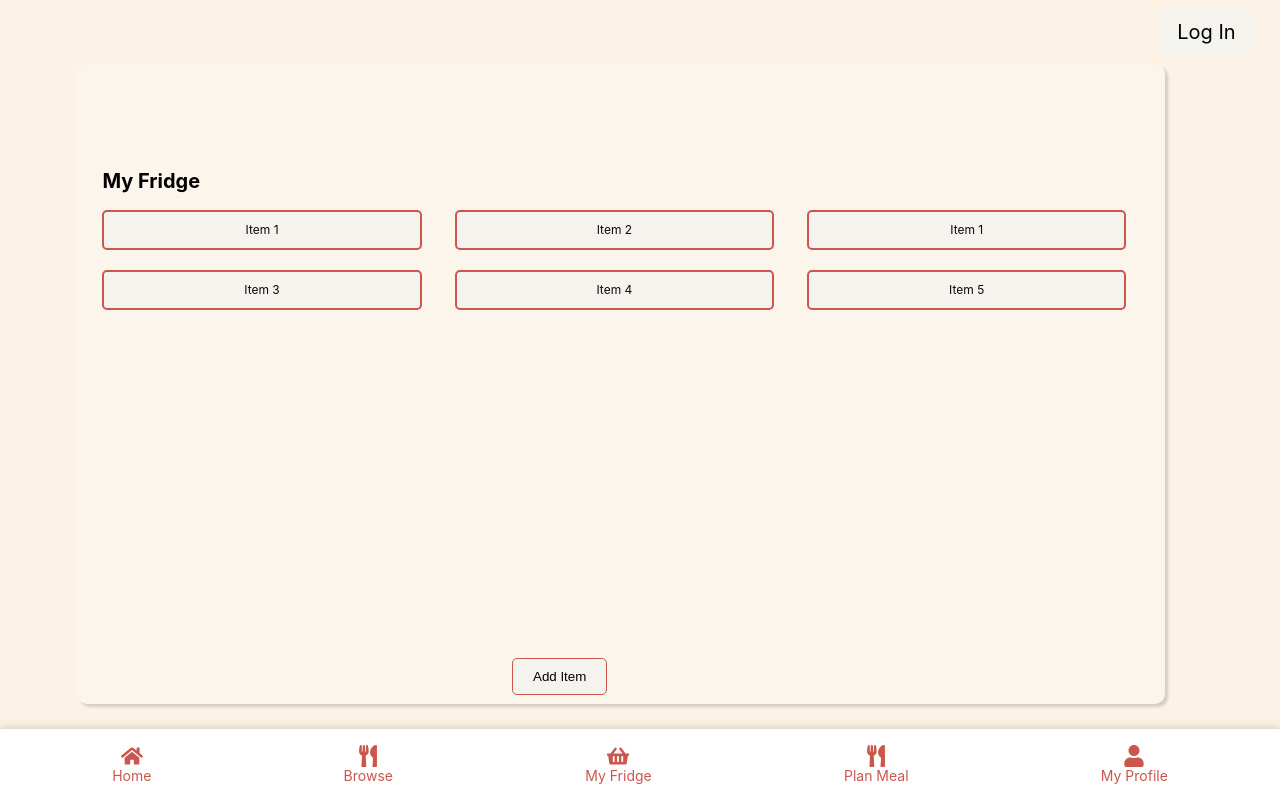
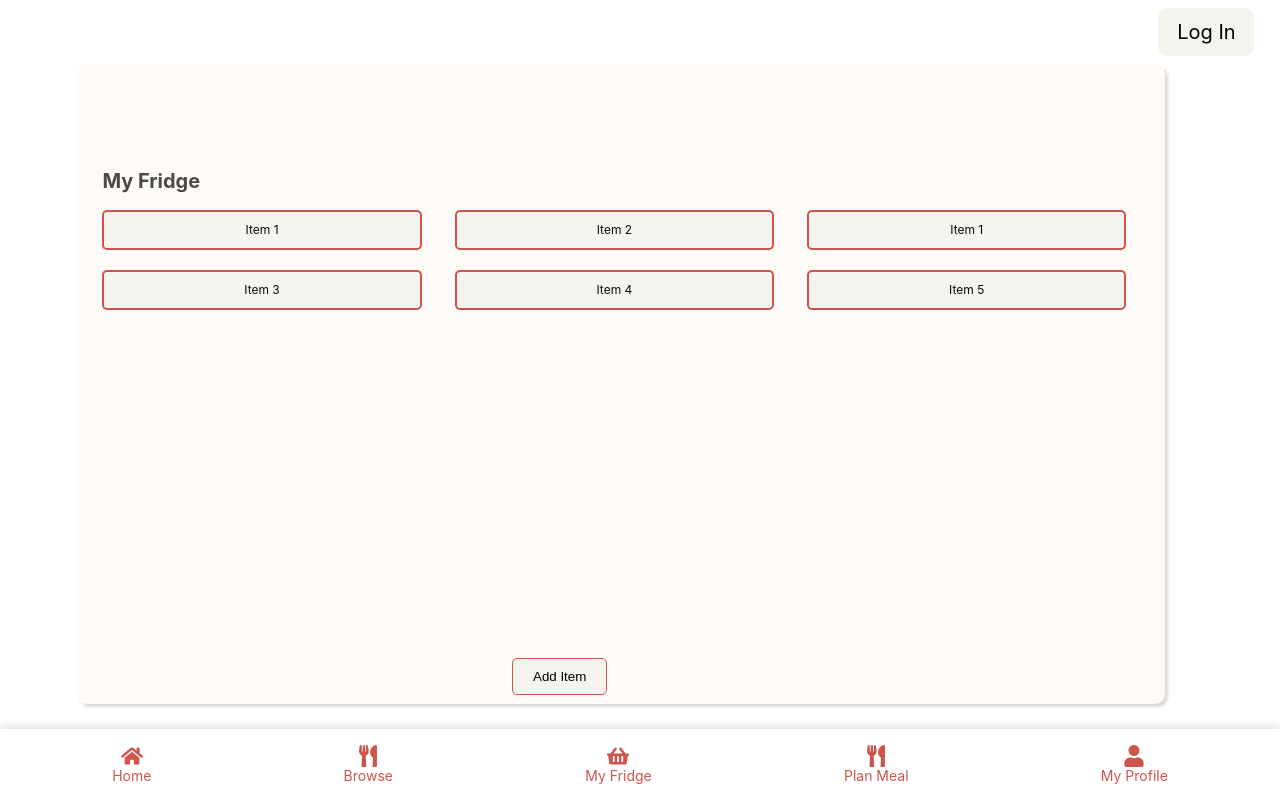
Before and after one commit to agiledev-students-fall2023/4-final-project-agile-architects-1, a React (Create React App) app in the folder front-end/: page /fridge in a window 1280 px wide. Built offline with nearby package versions, Linux system fonts and the light colour scheme.

Commit message:
change color

```diff
--- a/front-end/src/routes/MyFridge.css
+++ b/front-end/src/routes/MyFridge.css
@@ -2,7 +2,7 @@
   padding: 20px;
 }
 
-.background {
+/* .background {
   position: absolute;
   top: 0%;
   left: 0%;
@@ -10,7 +10,7 @@
   height: 100%;
   z-index: -1;
   background-color: rgb(252, 242, 230);
-}
+} */
 
 .centered-rectangle {
   position: absolute;
@@ -24,7 +24,7 @@
   /* background */
   box-shadow: 3px 3px 3px rgba(0, 0, 0, 0.5);
   border-radius: 10px;
-
+  background-color: rgb(252, 242, 230);
 }
 
 .header {
```
